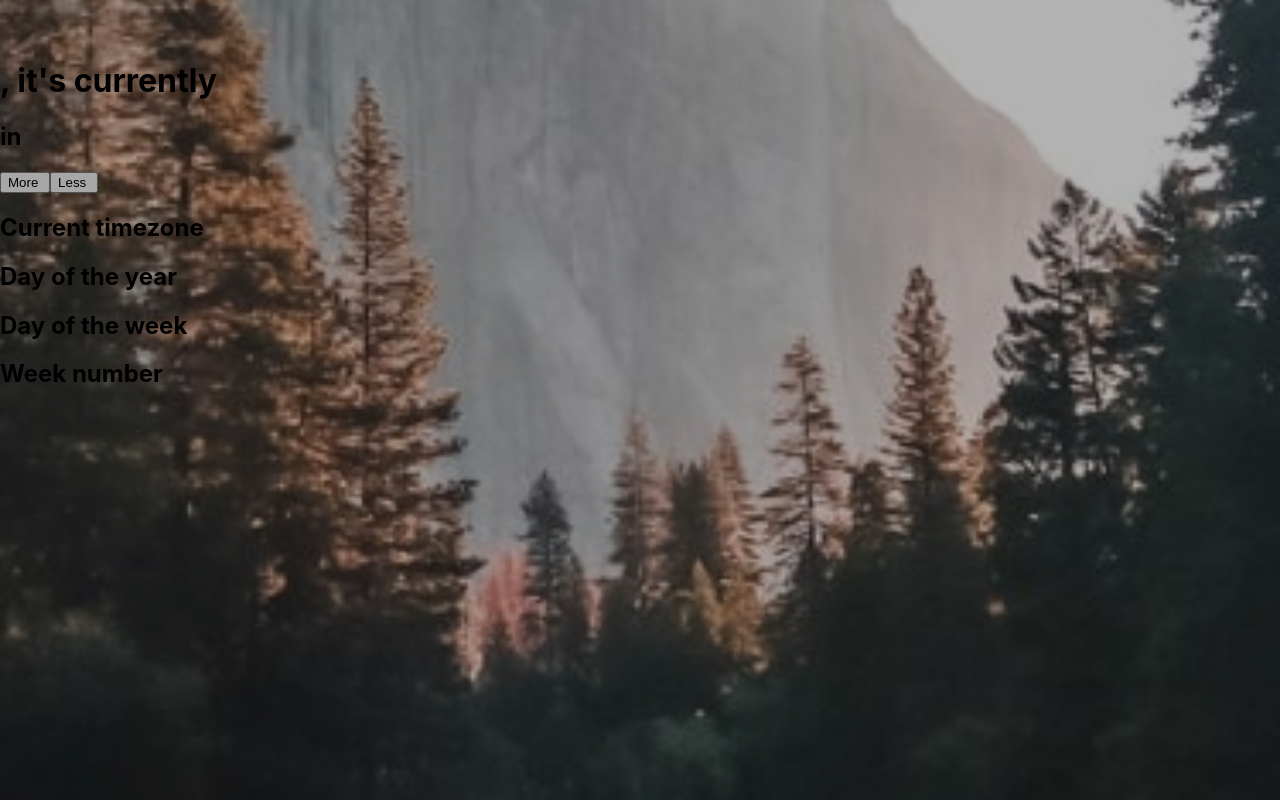
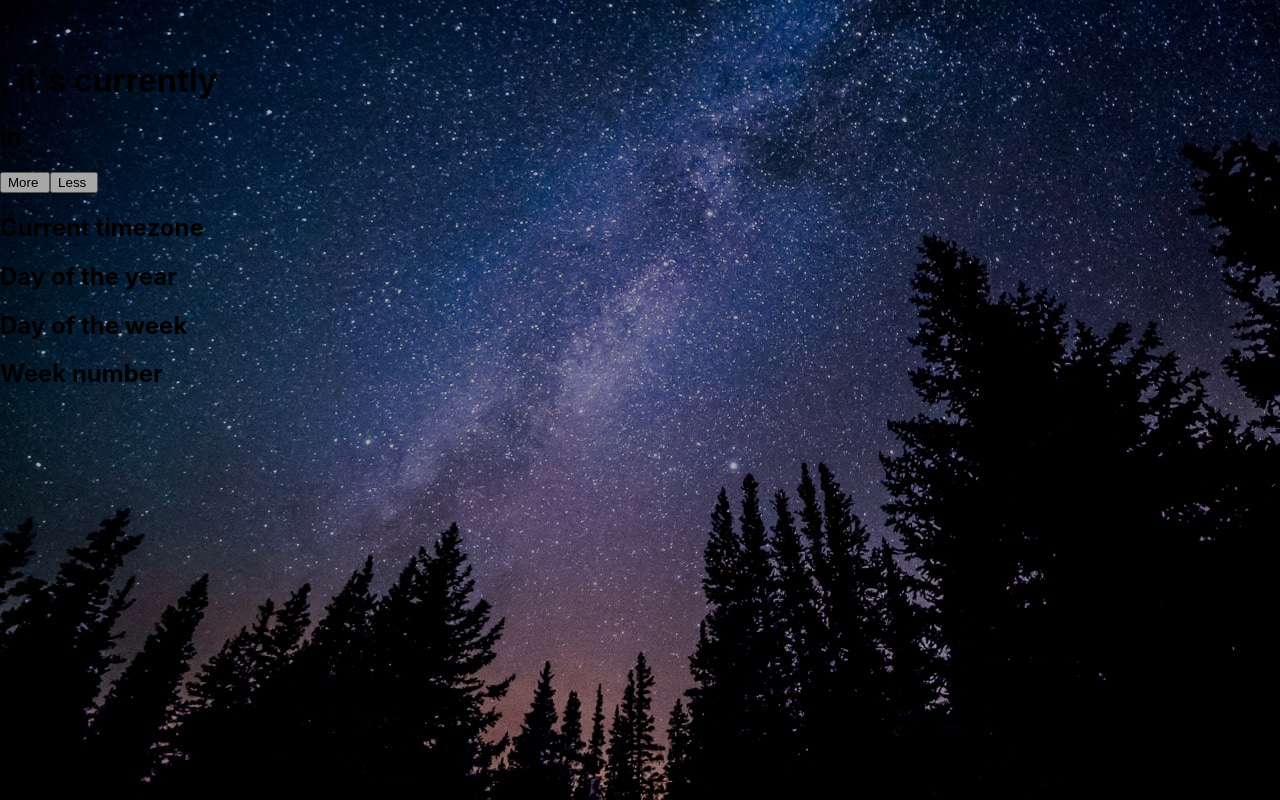
Before and after one commit to MarcoFranca/clock-app, a React (Create React App) app: page / in a window 1280 px wide. Built offline with nearby package versions, Linux system fonts and the light colour scheme.

Commit message:
background styling [Update]

```diff
--- a/src/App.js
+++ b/src/App.js
@@ -5,7 +5,8 @@ import {AppStyle} from "./appStyle";
 
 function App() {
     return (
-        <AppStyle>
+        <AppStyle
+            backGround={false}>
             <Header/>
             <Main/>
             <Footer/>
--- a/src/appStyle.js
+++ b/src/appStyle.js
@@ -1,12 +1,18 @@
 import styled from "styled-components";
-import daytime from "./assets/images/mobile/bg-image-daytime.jpg";
+import nightTimeDesk from "./assets/images/desktop/bg-image-nighttime.jpg";
+import nightTimeTab from "./assets/images/tablet/bg-image-nighttime.jpg";
+import nightTime from "./assets/images/mobile/bg-image-nighttime.jpg";
+import dayTimeDesk from "./assets/images/desktop/bg-image-daytime.jpg";
+import dayTimeTab from "./assets/images/tablet/bg-image-daytime.jpg";
+import dayTime from "./assets/images/mobile/bg-image-daytime.jpg";
 import {colors} from "./assets/global/colors/colors";
 
 export const AppStyle = styled.div`
-  background-image: url(${daytime});
+  background-image: ${props => (props.backGround ? `url(${dayTime})` : `url(${nightTime})`)};
   background-size: cover;
   background-repeat: no-repeat;
   background-position: center;
+  width: 100vw;
   height: 100vh;
 
   :after {
@@ -20,4 +26,12 @@ export const AppStyle = styled.div`
     background-color: ${colors.black};
   }
 
+  @media screen and (min-width: 768px){
+    background-image: ${props => (props.backGround ? `url(${dayTimeTab})` : `url(${nightTimeTab})`)};
+  }
+
+  @media screen and (min-width: 1024px){
+    background-image: ${props => (props.backGround ? `url(${dayTimeDesk})` : `url(${nightTimeDesk})`)};
+  }
+
 `
```
